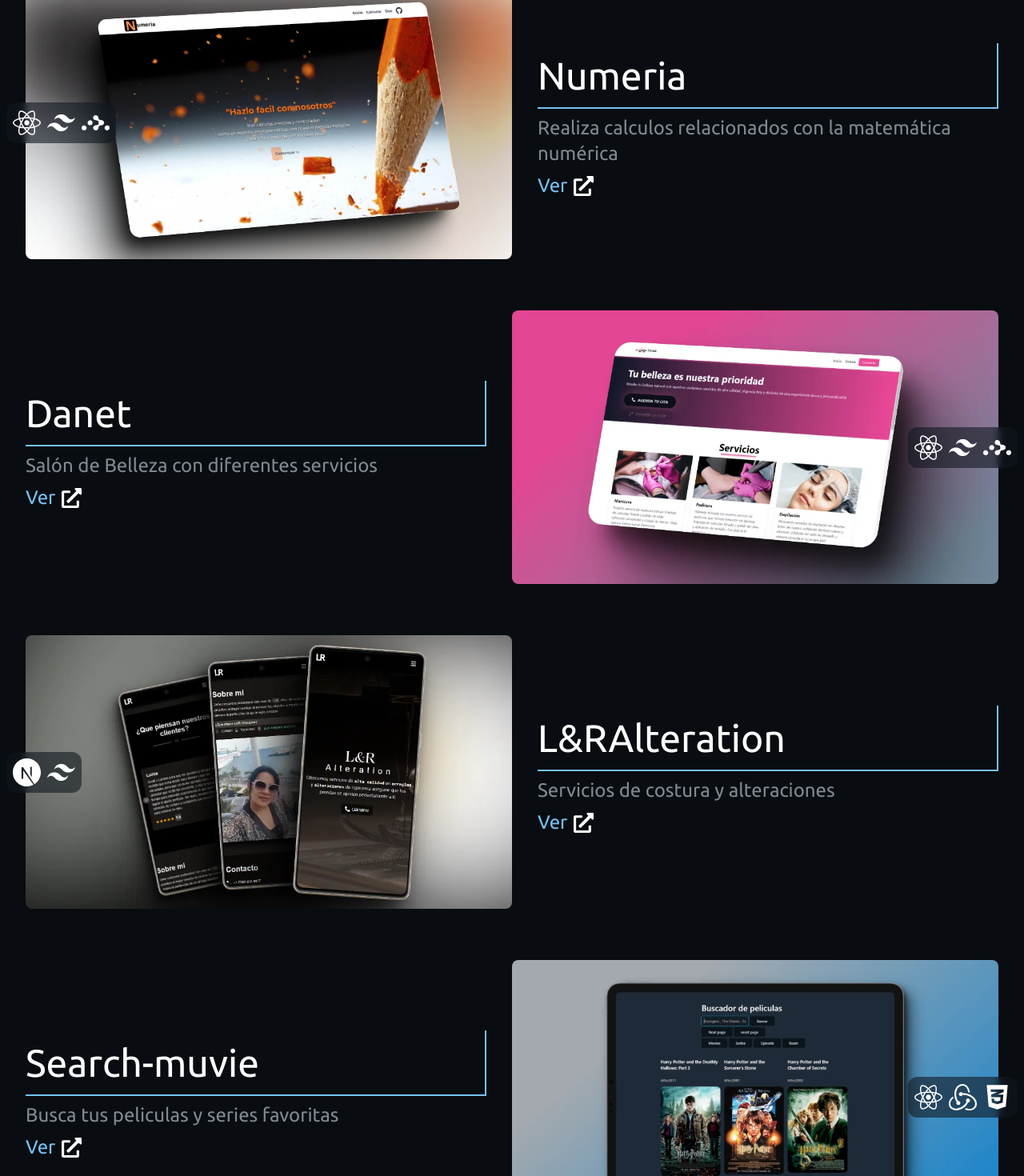
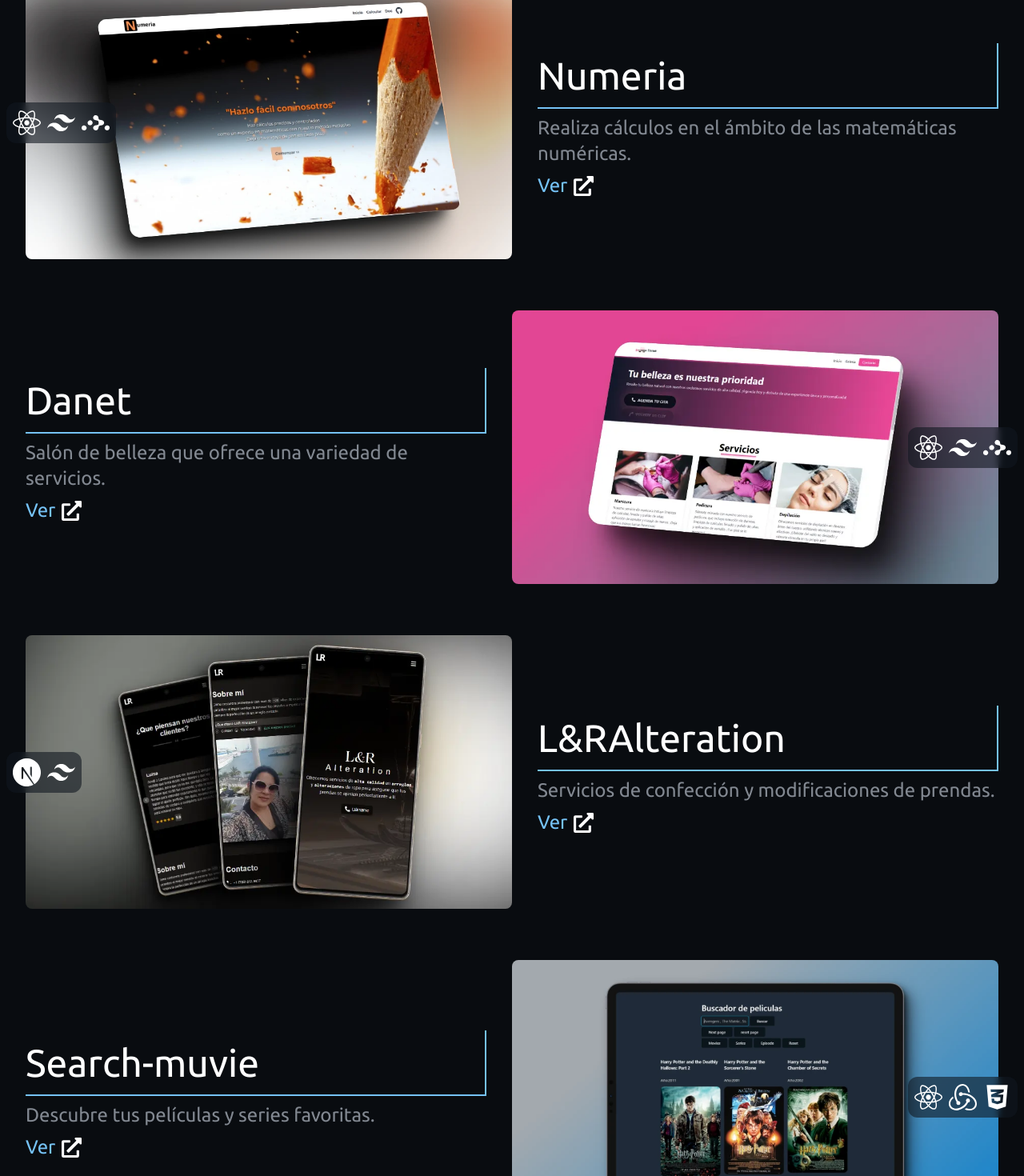
Before and after one commit to guillezdev/Mi-Web, a React (Vite) app: page / in a window 1280 px wide. Shown: the part 1302-2772 px from the top of the page at 80% size. Built offline with nearby package versions, Linux system fonts and the light colour scheme.

Commit message:
description

```diff
--- a/src/components/Projects.jsx
+++ b/src/components/Projects.jsx
@@ -54,7 +54,7 @@
   const projects = [
     {
       title: "Numeria",
-      description: "Realiza calculos relacionados con la matemática numérica",
+      description: "Realiza cálculos en el ámbito de las matemáticas numéricas.",
       imageSrc: numeria,
       githubLink: "https://github.com/wolfsoul01/Proyecto-Numeria-Web",
       liveLink: "https://numeria.netlify.app/",
@@ -62,7 +62,7 @@
     },
     {
       title: "Danet",
-      description: "Salón de Belleza con diferentes servicios",
+      description: "Salón de belleza que ofrece una variedad de servicios.",
       imageSrc: Danet,
       githubLink: "https://github.com/guillezdev/Salon-de-Belleza-Danet",
       liveLink: "https://danetdelatorre.vercel.app/",
@@ -70,7 +70,7 @@
     },
     {
       title: "L&RAlteration",
-      description: "Servicios de costura y alteraciones",
+      description: "Servicios de confección y modificaciones de prendas.",
       imageSrc: LogoYadel,
       githubLink: "https://github.com/guillezdev/Costura-Alteraciones",
       liveLink: "https://alteration.netlify.app/",
@@ -78,7 +78,7 @@
     },
     {
       title: "Search-muvie",
-      description: "Busca tus peliculas y series favoritas",
+      description: "Descubre tus películas y series favoritas.",
       imageSrc: movie,
       githubLink: "#",
       liveLink: "https://search-muvie.netlify.app",
```
